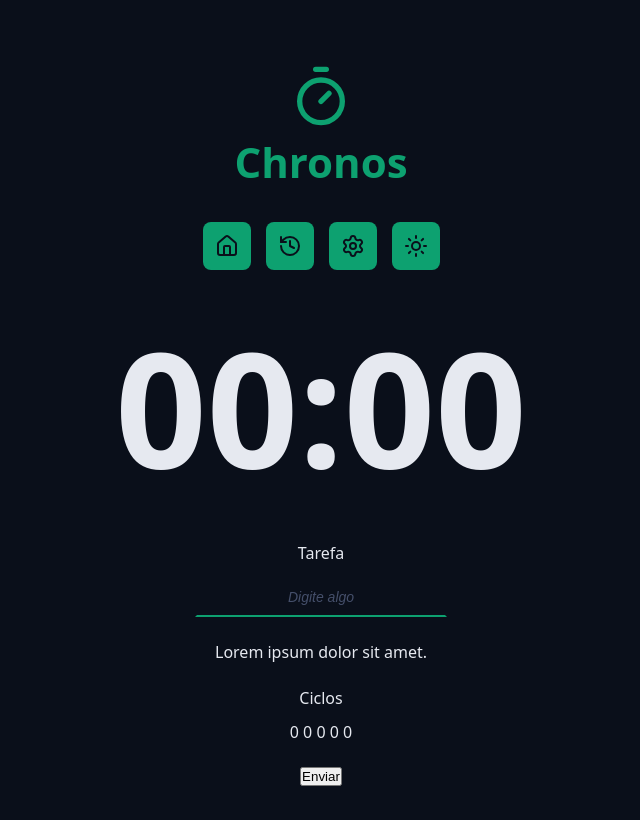
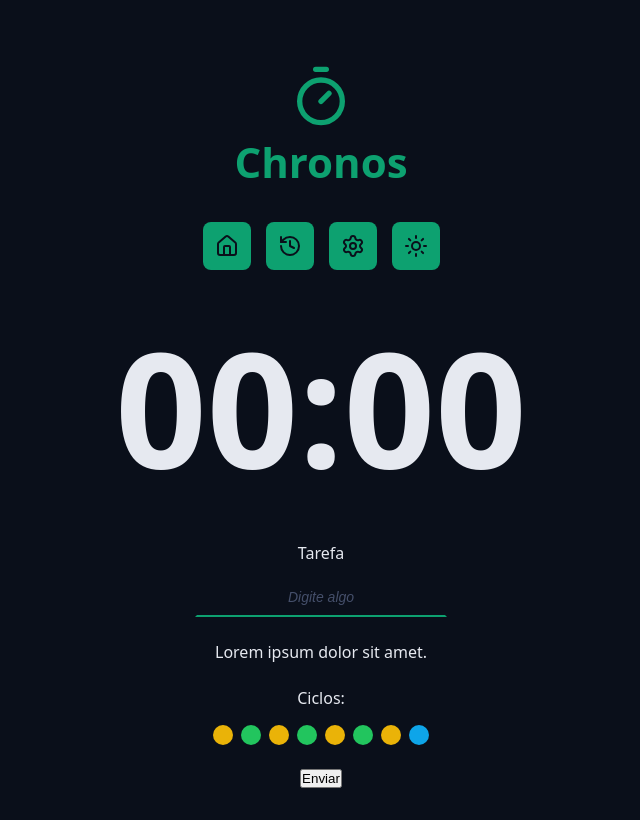
Before and after one commit to matheusjbk/chronos-pomodoro, a React (Vite) app: page / in a window 1280 px wide. Shown: the whole page, without its empty margins (319-959 px from the left). Built offline with nearby package versions, Linux system fonts and the light colour scheme.

Commit message:
feat: adding pomodoro cycles component

```diff
--- a/src/App.tsx
+++ b/src/App.tsx
@@ -6,6 +6,7 @@
 
 import './styles/theme.css';
 import './styles/global.css';
+import { Cycles } from './components/Cycles';
 
 export function App() {
   return (
@@ -38,8 +39,7 @@
           </div>
 
           <div className='formRow'>
-            <p>Ciclos</p>
-            <p>0 0 0 0 0</p>
+            <Cycles />
           </div>
 
           <div className='formRow'>
--- /dev/null
+++ b/src/components/Cycles/index.tsx
@@ -0,0 +1,19 @@
+import styles from './style.module.css';
+
+export function Cycles() {
+  return (
+    <div className={styles.cycles}>
+      <span>Ciclos:</span>
+      <div className={styles.cycleDots}>
+        <span className={`${styles.cycleDot} ${styles.workTime}`}></span>
+        <span className={`${styles.cycleDot} ${styles.shortBreakTime}`}></span>
+        <span className={`${styles.cycleDot} ${styles.workTime}`}></span>
+        <span className={`${styles.cycleDot} ${styles.shortBreakTime}`}></span>
+        <span className={`${styles.cycleDot} ${styles.workTime}`}></span>
+        <span className={`${styles.cycleDot} ${styles.shortBreakTime}`}></span>
+        <span className={`${styles.cycleDot} ${styles.workTime}`}></span>
+        <span className={`${styles.cycleDot} ${styles.longBreakTime}`}></span>
+      </div>
+    </div>
+  );
+}
--- /dev/null
+++ b/src/components/Cycles/style.module.css
@@ -0,0 +1,30 @@
+.cycles {
+  display: flex;
+  flex-flow: column wrap;
+  justify-content: center;
+  align-items: center;
+  gap: 1.6rem;
+}
+
+.cycleDots {
+  display: flex;
+  gap: 0.8rem;
+}
+
+.cycleDot {
+  width: 2rem;
+  height: 2rem;
+  border-radius: 50%;
+}
+
+.workTime {
+  background: var(--warning);
+}
+
+.shortBreakTime {
+  background: var(--success);
+}
+
+.longBreakTime {
+  background: var(--info);
+}
```
